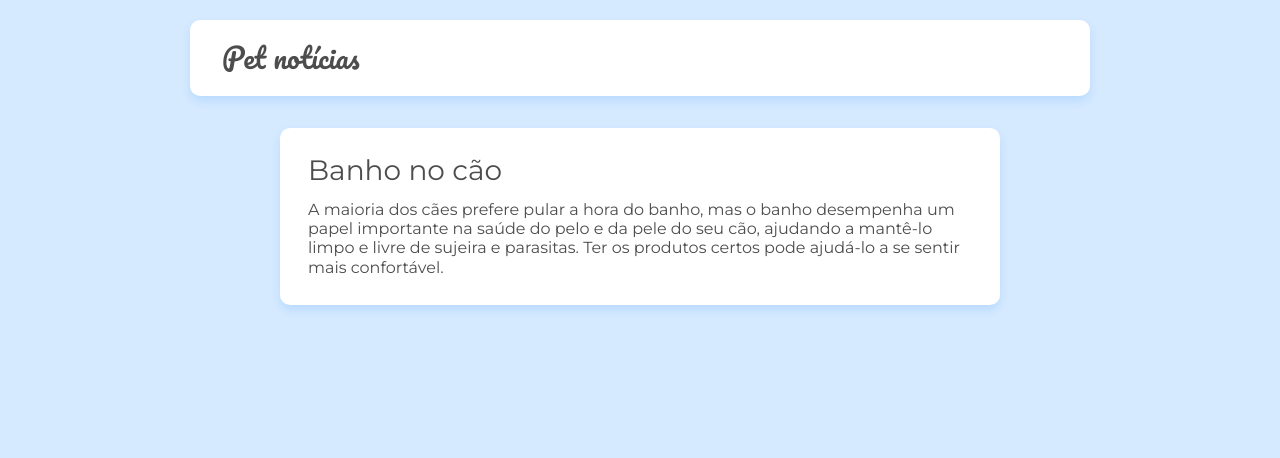
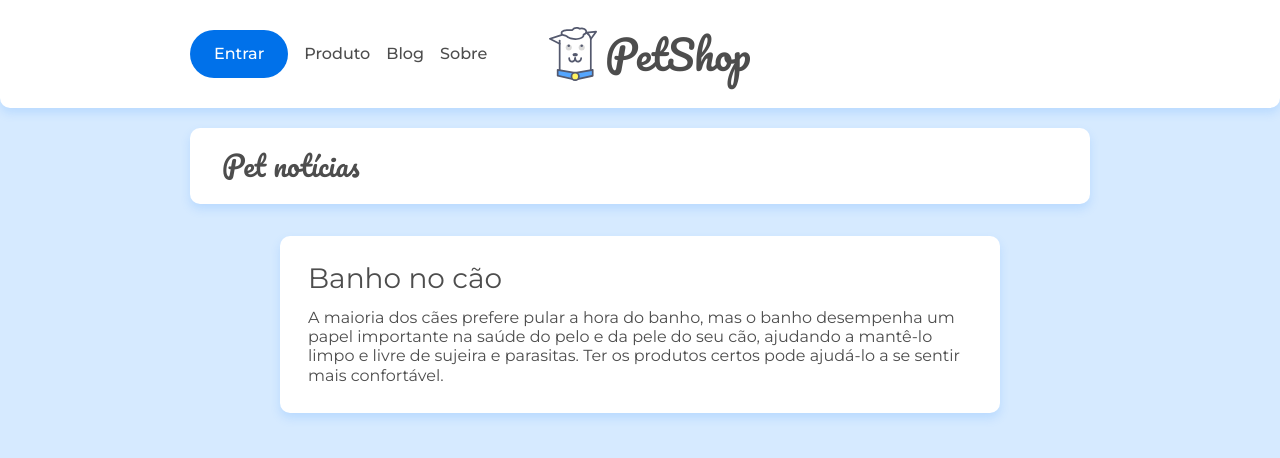
Before and after one commit to rafadealmeida/react-router, a React (Create React App) app in the folder petshop/: page / in a window 1280 px wide. Shown: the top 458 px of the page. Built offline with nearby package versions, Linux system fonts and the light colour scheme.

Commit message:
Criando o componente do cabecalho

```diff
--- a/petshop/src/App.jsx
+++ b/petshop/src/App.jsx
@@ -9,11 +9,13 @@ import {
 import Home from "./paginas/Home";
 import Sobre from "./paginas/Sobre";
 import Pagina404 from "./paginas/Pagina404";
+import Cabecalho from "./components/Cabecalho"
 
 function App() {
   return (
     <>
       <Router>
+        <Cabecalho/>
         <Switch>
           <Route exact path="/">
             <Home/>
--- /dev/null
+++ b/petshop/src/components/Cabecalho.jsx
@@ -0,0 +1,34 @@
+import React from 'react';
+import image from '../assets/img/doguito.svg'
+import '../assets/css/componentes/cabecalho.css'
+
+const Cabecalho = () => {
+    return(
+    <header className="cabecalho container">
+        <div classname="menu-hamburger">
+            <span className="menu-hamburguer__icone"></span>
+        </div>
+        <div className="cabecalho-container">
+            <a href="/" className='flex flex--centro'>
+            <img src={image} className="cabecalho__logo" alt="Logo Doguito" />
+            <h1 className="cabecalho__titulo">PetShop</h1>
+            </a>
+        </div>
+
+        <nav className="menu-cabecalho">
+            <ul className="menu-itens">
+                <li><a href="#" className ="menu-item menu-item--entrar">Entrar</a></li>
+                <li><a href="#" className ="menu-item">Produto</a></li>
+                <li><a href="/" className ="menu-item">Blog</a></li>
+                <li><a href="/sobre" className ="menu-item">Sobre</a></li>
+            </ul>
+        </nav>
+
+        <div className="menu-cabecalho-background">
+
+        </div>
+    </header>
+    )
+}
+
+export default Cabecalho
```
Also changed, not shown: 1 other file (tests, documents, lock files or other folders).
